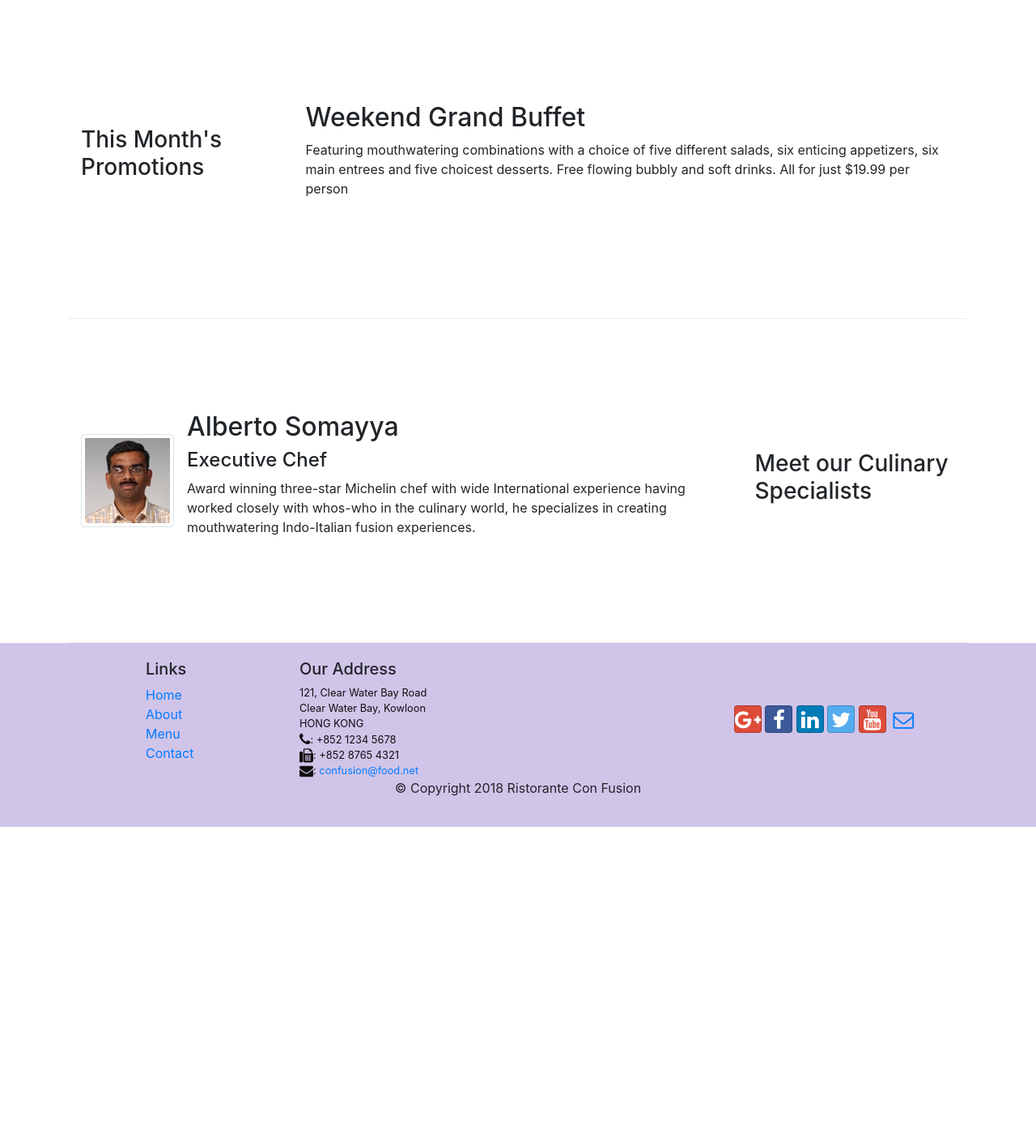
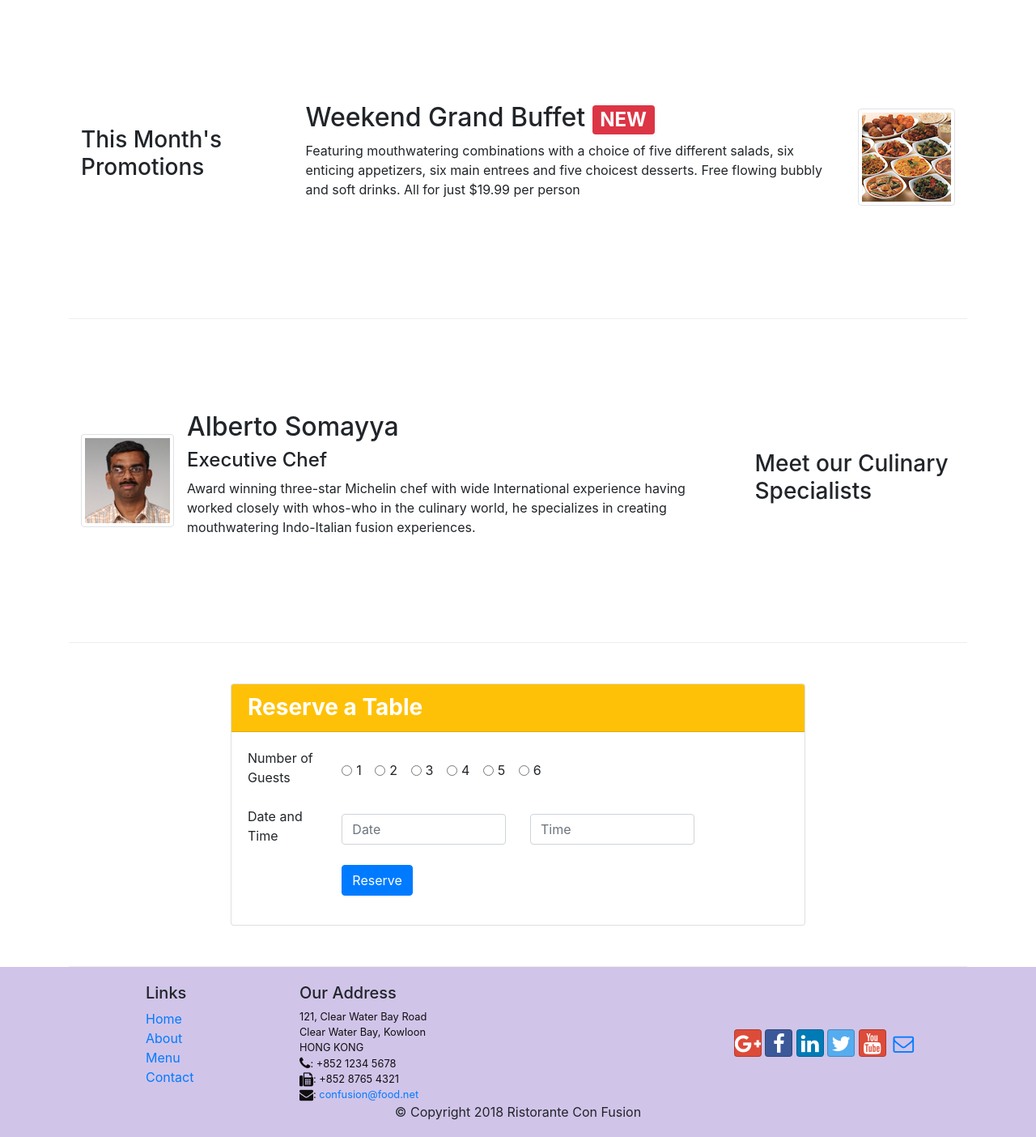
Before and after one commit to munikarmanish/coursera-bootstrap-confusion, a website: page index.html in a window 1280 px wide. Shown: the part 740-2144 px from the top of the page at 81% size. Before the commit the page ends 1761 px from the top, so only its background shows below. Drawn offline with nearby package versions, Linux system fonts and the light colour scheme.

Commit message:
assignment 2 complete

```diff
--- a/index.html
+++ b/index.html
@@ -61,6 +61,9 @@
         <div class="col-12 col-sm align-self-center">
           <img src="img/logo.png" class="img-fluid">
         </div>
+        <div class="col-12 col-sm align-self-center">
+          <a href="#reserve-form" class="btn btn-block btn-warning">Reserve Table</a>
+        </div>
       </div>
     </div>
   </header>
@@ -91,9 +94,16 @@
         <h3>This Month's Promotions</h3>
       </div>
       <div class="col col-sm col-md">
-        <h2>Weekend Grand Buffet</h2>
-        <p class="d-none d-sm-block">Featuring mouthwatering combinations with a choice of five different salads, six enticing appetizers, six main entrees
-          and five choicest desserts. Free flowing bubbly and soft drinks. All for just $19.99 per person </p>
+        <div class="media">
+          <div class="media-body">
+            <h2>Weekend Grand Buffet
+              <span class="badge badge-danger">NEW</span>
+            </h2>
+            <p class="d-none d-sm-block">Featuring mouthwatering combinations with a choice of five different salads, six enticing appetizers, six main
+              entrees and five choicest desserts. Free flowing bubbly and soft drinks. All for just $19.99 per person </p>
+          </div>
+          <img src="img/buffet.png" class="img-thumbnail d-flex ml-3 align-self-center">
+        </div>
       </div>
     </div>
 
@@ -109,6 +119,77 @@
             <h4>Executive Chef</h4>
             <p class="d-none d-sm-block">Award winning three-star Michelin chef with wide International experience having worked closely with whos-who
               in the culinary world, he specializes in creating mouthwatering Indo-Italian fusion experiences. </p>
+          </div>
+        </div>
+      </div>
+    </div>
+
+    <div class="row row-content justify-content-center" id="reserve-form">
+      <div class="col-12 col-sm-8">
+        <div class="card">
+          <div class="card-header bg-warning text-white">
+            <h3 class="mb-0">
+              <strong>Reserve a Table</strong>
+            </h3>
+          </div>
+          <div class="card-body">
+            <form>
+              <div class="form-group row align-items-center">
+                <div class="col-12 col-sm-2">
+                  <label for="numguests">Number of Guests</label>
+                </div>
+                <div class="col-12 col-sm-10">
+                  <div class="form-check form-check-inline">
+                    <input class="form-check-input" type="radio" name="numguests" id="numguests1" value="1">
+                    <label class="form-check-label" for="numguests1">1</label>
+                  </div>
+
+                  <div class="form-check form-check-inline">
+                    <input class="form-check-input" type="radio" name="numguests" id="numguests2" value="1">
+                    <label class="form-check-label" for="numguests2">2</label>
+                  </div>
+
+                  <div class="form-check form-check-inline">
+                    <input class="form-check-input" type="radio" name="numguests" id="numguests3" value="1">
+                    <label class="form-check-label" for="numguests3">3</label>
+                  </div>
+
+                  <div class="form-check form-check-inline">
+                    <input class="form-check-input" type="radio" name="numguests" id="numguests4" value="1">
+                    <label class="form-check-label" for="numguests4">4</label>
+                  </div>
+
+                  <div class="form-check form-check-inline">
+                    <input class="form-check-input" type="radio" name="numguests" id="numguests5" value="1">
+                    <label class="form-check-label" for="numguests5">5</label>
+                  </div>
+
+                  <div class="form-check form-check-inline">
+                    <input class="form-check-input" type="radio" name="numguests" id="numguests6" value="1">
+                    <label class="form-check-label" for="numguests6">6</label>
+                  </div>
+
+                </div>
+              </div>
+
+              <div class="row form-group align-items-center">
+                <div class="col-12 col-sm-2">
+                  <label>Date and Time</label>
+                </div>
+                <div class="col-12 col-sm-4">
+                  <input type="text" placeholder="Date" name="date" id="date" class="form-control">
+                </div>
+                <div class="col-12 col-sm-4">
+                  <input type="text" placeholder="Time" name="time" id="time" class="form-control">
+                </div>
+              </div>
+
+              <div class="row form-group">
+                <div class="col-12 offset-sm-2">
+                  <button type="submit" class="btn btn-primary">Reserve</button>
+                </div>
+              </div>
+            </form>
           </div>
         </div>
       </div>
```
Also changed, not shown: contactus.html (+1 -1 lines).
